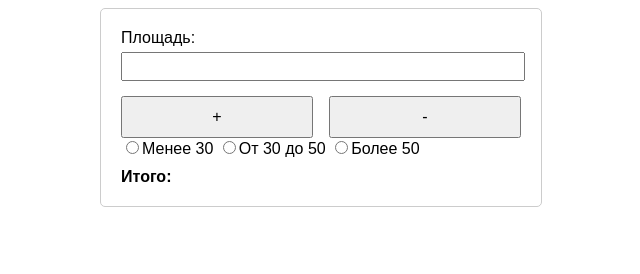
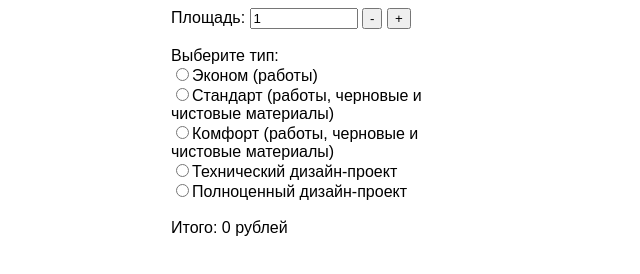
Before and after one commit to terrorblade93rus/Calculate, a plain HTML site: page index.html in a window 1280 px wide. Shown: the whole page, without its empty margins (319-959 px from the left). Drawn offline with Linux system fonts and the light colour scheme.

Commit message:
process 1.01

```diff
--- a/index.html
+++ b/index.html
@@ -5,89 +5,85 @@
 <meta name="viewport" content="width=device-width, initial-scale=1.0">
 <title>Калькулятор</title>
 <style>
-    body {
+    /* простой стиль для визуализации */
+    .calculator {
+        width: 300px;
+        margin: 0 auto;
         font-family: Arial, sans-serif;
     }
-    .calculator {
-        max-width: 400px;
-        margin: 0 auto;
-        padding: 20px;
-        border: 1px solid #ccc;
-        border-radius: 5px;
-    }
-    .input-group {
-        margin-bottom: 10px;
-    }
-    .input-group label {
-        display: block;
-        margin-bottom: 5px;
-    }
-    .input-group input {
-        width: calc(100% - 10px);
-        padding: 5px;
-        margin-bottom: 5px;
-    }
-    .buttons {
-        display: flex;
-        justify-content: space-between;
-    }
-    .buttons button {
-        width: 48%;
-        padding: 10px;
-        font-size: 16px;
-        cursor: pointer;
-    }
-    #result {
-        margin-top: 10px;
-        font-weight: bold;
+    input[type="number"] {
+        width: 100px;
     }
 </style>
 </head>
 <body>
+
 <div class="calculator">
-    <div class="input-group">
-        <label for="area">Площадь:</label>
-        <input type="number" id="area">
-    </div>
-    <div class="buttons">
-        <button onclick="add()">+</button>
-        <button onclick="subtract()">-</button>
-    </div>
-    <div>
-        <input type="radio" id="lessThan30" name="condition" onchange="calculate()">Менее 30
-        <input type="radio" id="between30And50" name="condition" onchange="calculate()">От 30 до 50
-        <input type="radio" id="greaterThan50" name="condition" onchange="calculate()">Более 50
-    </div>
-    <div id="result">Итого:</div>
+    <label for="area">Площадь:</label>
+    <input type="number" id="area" value="1">
+    <button onclick="decrement()">-</button>
+    <button onclick="increment()">+</button>
+    <br>
+    <br>
+    <label>Выберите тип:</label><br>
+    <input type="radio" name="type" value="economy">Эконом (работы)<br>
+    <input type="radio" name="type" value="standard" onchange="calculateTotal()">Стандарт (работы, черновые и чистовые материалы)<br>
+    <input type="radio" name="type" value="comfort" onchange="calculateTotal()">Комфорт (работы, черновые и чистовые материалы)<br>
+    <input type="radio" name="type" value="technical" onchange="calculateTotal()">Технический дизайн-проект<br>
+    <input type="radio" name="type" value="full" onchange="calculateTotal()">Полноценный дизайн-проект<br>
+    <br>
+    <label for="total">Итого:</label>
+    <span id="total">0 рублей</span>
 </div>
+
 <script>
-    function calculate() {
-        var area = parseFloat(document.getElementById('area').value);
-        var resultElement = document.getElementById('result');
-        var result = 0;
+    function decrement() {
+        var areaInput = document.getElementById("area");
+        areaInput.stepDown();
+        calculateTotal();
+    }
 
-        if (document.getElementById('lessThan30').checked && area < 30) {
-            result = area;
-        } else if (document.getElementById('between30And50').checked && area >= 30 && area <= 50) {
-            result = area * 1.1;
-        } else if (document.getElementById('greaterThan50').checked && area > 50) {
-            result = area * 1.2;
+    function increment() {
+        var areaInput = document.getElementById("area");
+        areaInput.stepUp();
+        calculateTotal();
+    }
+
+    function calculateTotal() {
+        var area = parseFloat(document.getElementById("area").value);
+        var type = document.querySelector('input[name="type"]:checked').value;
+        var total = 0;
+
+        if (type === "economy") {
+            total = area * 100; // Примерная стоимость для типа "Эконом"
+        } else if (type === "standard") {
+            if (area < 30) {
+                total = area * 120; // Коэффициент 1
+            } else if (area >= 30 && area < 50) {
+                total = area * 120 * 0.9; // Коэффициент 0.9
+            } else {
+                total = area * 120 * 0.8; // Коэффициент 0.8
+            }
+        } else if (type === "comfort") {
+            if (area < 30) {
+                total = area * 150; // Коэффициент 1
+            } else if (area >= 30 && area < 50) {
+                total = area * 150 * 0.9; // Коэффициент 0.9
+            } else {
+                total = area * 150 * 0.8; // Коэффициент 0.8
+            }
+        } else if (type === "technical") {
+            total = area * 200; // Примерная стоимость для типа "Технический дизайн-проект"
+        } else if (type === "full") {
+            total = area * 250; // Примерная стоимость для типа "Полноценный дизайн-проект"
         }
 
-        resultElement.textContent = 'Итого: ' + result.toFixed(2);
+        document.getElementById("total").textContent = total + " рублей";
     }
 
-    function add() {
-        var areaInput = document.getElementById('area');
-        areaInput.value = parseFloat(areaInput.value) + 1;
-        calculate();
-    }
+    // Вызываем calculateTotal() при загрузке страницы, чтобы отобразить начальное значение
+    calculateTotal();
+</script>
 
-    function subtract() {
-        var areaInput = document.getElementById('area');
-        areaInput.value = parseFloat(areaInput.value) - 1;
-        calculate();
-    }
-</script>
 </body>
 </html>
```
